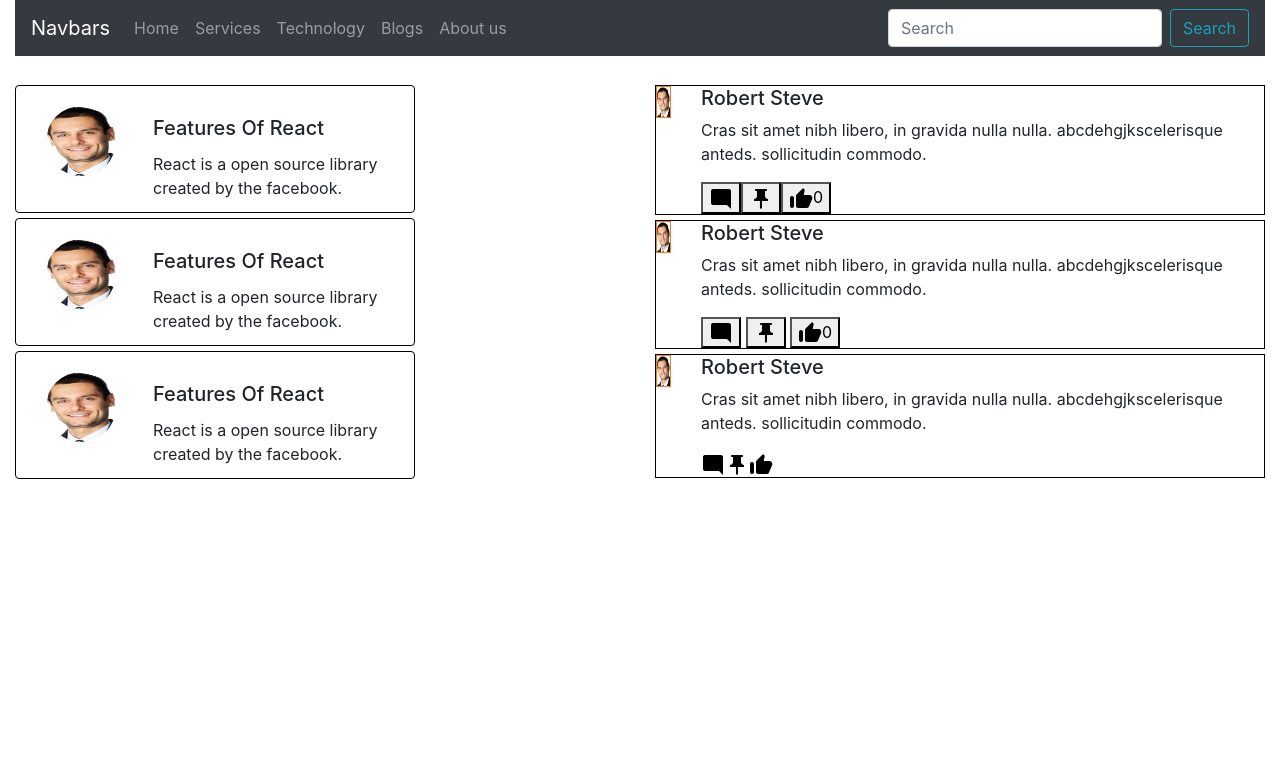
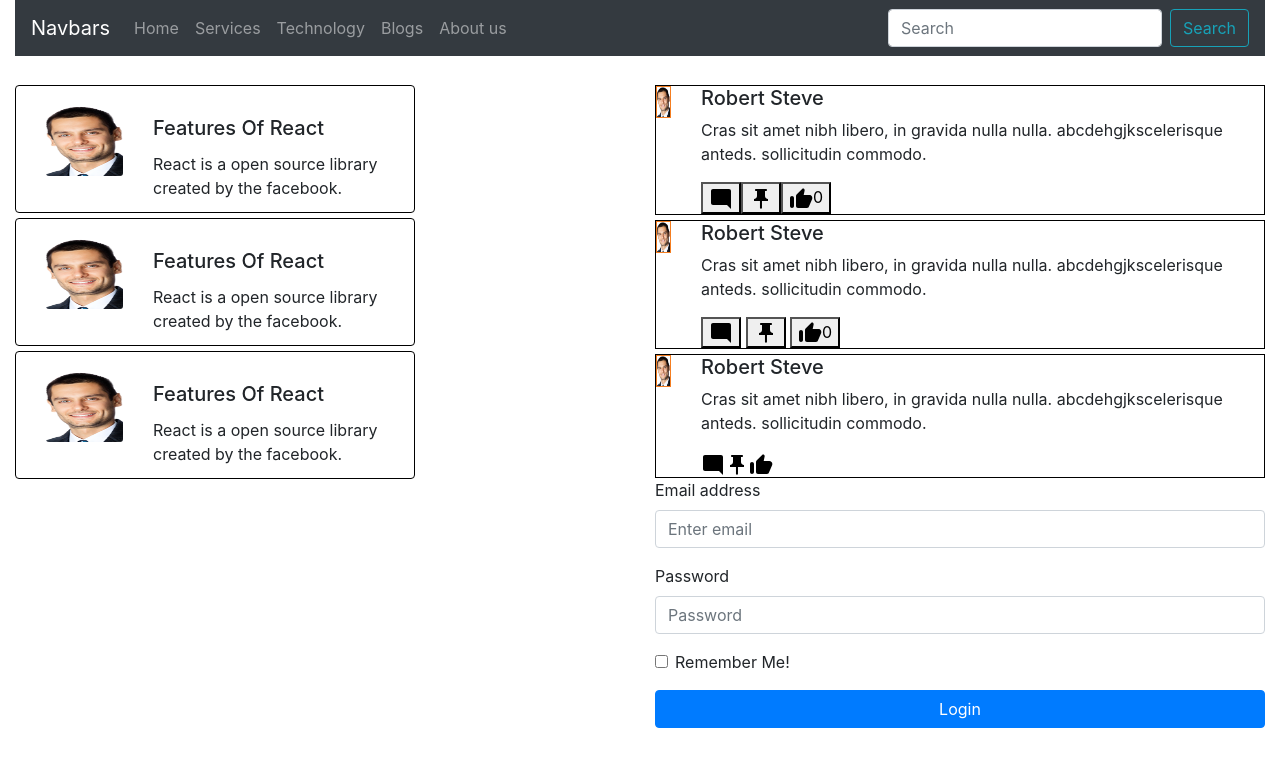
Before and after one commit to MdTauseef27/PracticePurpose, a React (Create React App) app: page / in a window 1280 px wide. Shown: the top 766 px of the page. Built offline with nearby package versions, Linux system fonts and the light colour scheme.

Commit message:
Added login form

```diff
--- a/src/App.js
+++ b/src/App.js
@@ -2,6 +2,7 @@ import React from "react";
 import { Navbars } from "./Component/Navbars";
 import { Cardex } from "./Component/Cardex";
 import { Mediaex } from "./Component/Mediaex";
+import { LoginForm } from "./Component/LoginForm";
 import { Row, Col, Container } from "react-bootstrap";
 import "./App.css";
 
@@ -15,6 +16,7 @@ function App() {
         </Col>
         <Col lg={6}>
           <Mediaex />
+          <LoginForm />
         </Col>
       </Row>
     </Container>
--- /dev/null
+++ b/src/Component/LoginForm.jsx
@@ -0,0 +1,76 @@
+import React, { useState } from "react";
+import { Modal, Button, Form } from "react-bootstrap";
+
+import "bootstrap/dist/css/bootstrap.css";
+
+export const LoginForm = ({ onSubmit }) => {
+  const [email, setEmail] = useState("");
+  const [password, setPassword] = useState("");
+  return (
+    <Form onSubmit={onSubmit}>
+      <Form.Group controlId="formBasicEmail">
+        <Form.Label>Email address</Form.Label>
+        <Form.Control
+          type="email"
+          placeholder="Enter email"
+          value={email}
+          onChange={(e) => setEmail(e.target.value)}
+        />
+      </Form.Group>
+
+      <Form.Group controlId="formBasicPassword">
+        <Form.Label>Password</Form.Label>
+        <Form.Control
+          type="password"
+          placeholder="Password"
+          value={password}
+          onChange={(e) => setPassword(e.target.value)}
+        />
+      </Form.Group>
+      <Form.Group controlId="formBasicCheckbox">
+        <Form.Check type="checkbox" label="Remember Me!" />
+      </Form.Group>
+      <Button variant="primary" type="submit" block>
+        Login
+      </Button>
+    </Form>
+  );
+};
+
+export default function App() {
+  const [show, setShow] = useState(false);
+
+  const handleClose = () => setShow(false);
+  const handleShow = () => setShow(true);
+
+  const onLoginFormSubmit = (e) => {
+    e.preventDefault();
+    handleClose();
+  };
+
+  return (
+    <>
+      <div
+        className="d-flex align-items-center justify-content-center"
+        style={{ height: "100vh" }}
+      >
+        <Button variant="primary" onClick={handleShow}>
+          Launch Form modal
+        </Button>
+      </div>
+      <Modal show={show} onHide={handleClose}>
+        <Modal.Header closeButton>
+          <Modal.Title>Login Form</Modal.Title>
+        </Modal.Header>
+        <Modal.Body>
+          <LoginForm onSubmit={onLoginFormSubmit} />
+        </Modal.Body>
+        <Modal.Footer>
+          <Button variant="secondary" onClick={handleClose}>
+            Close Modal
+          </Button>
+        </Modal.Footer>
+      </Modal>
+    </>
+  );
+}
```
